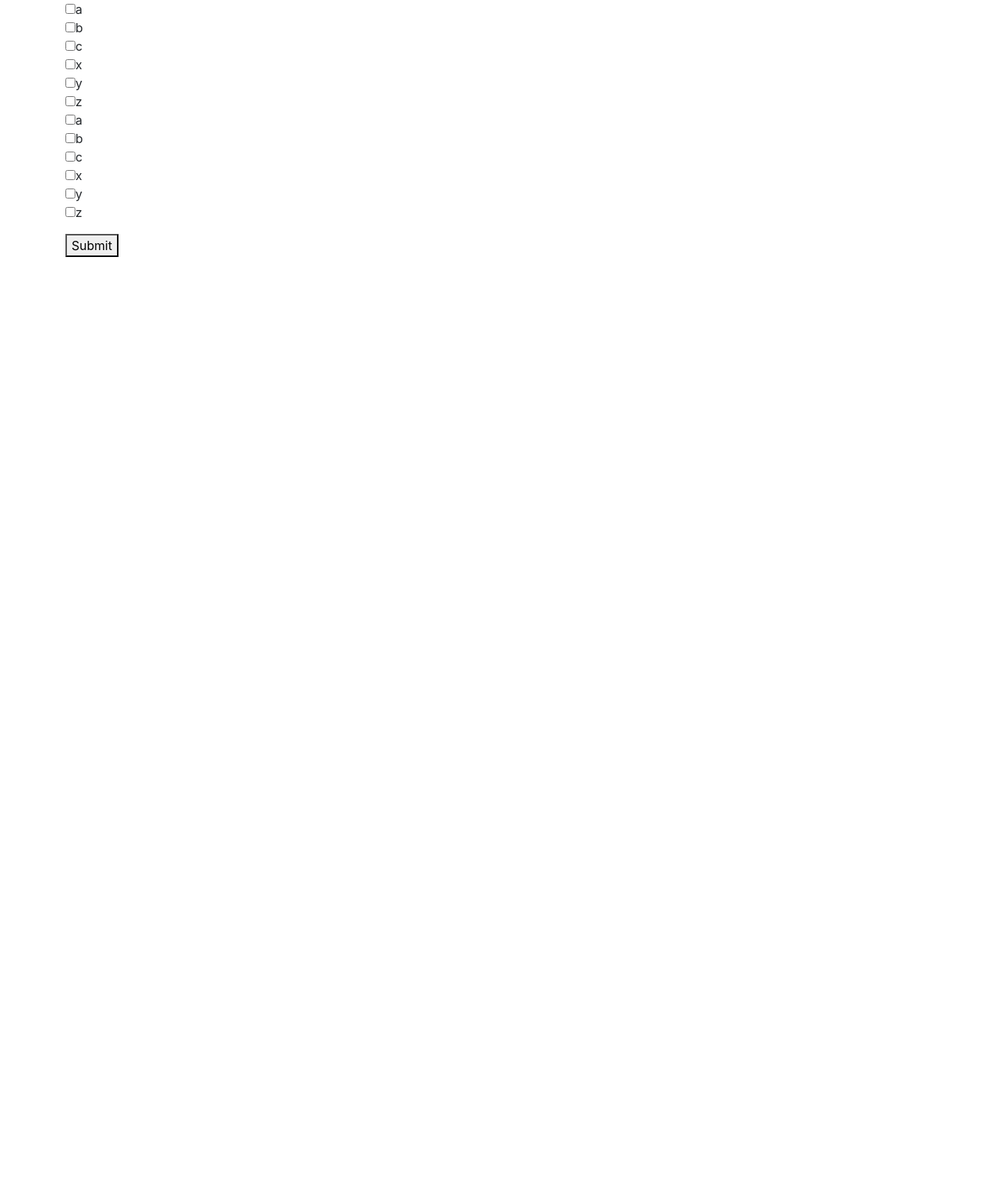
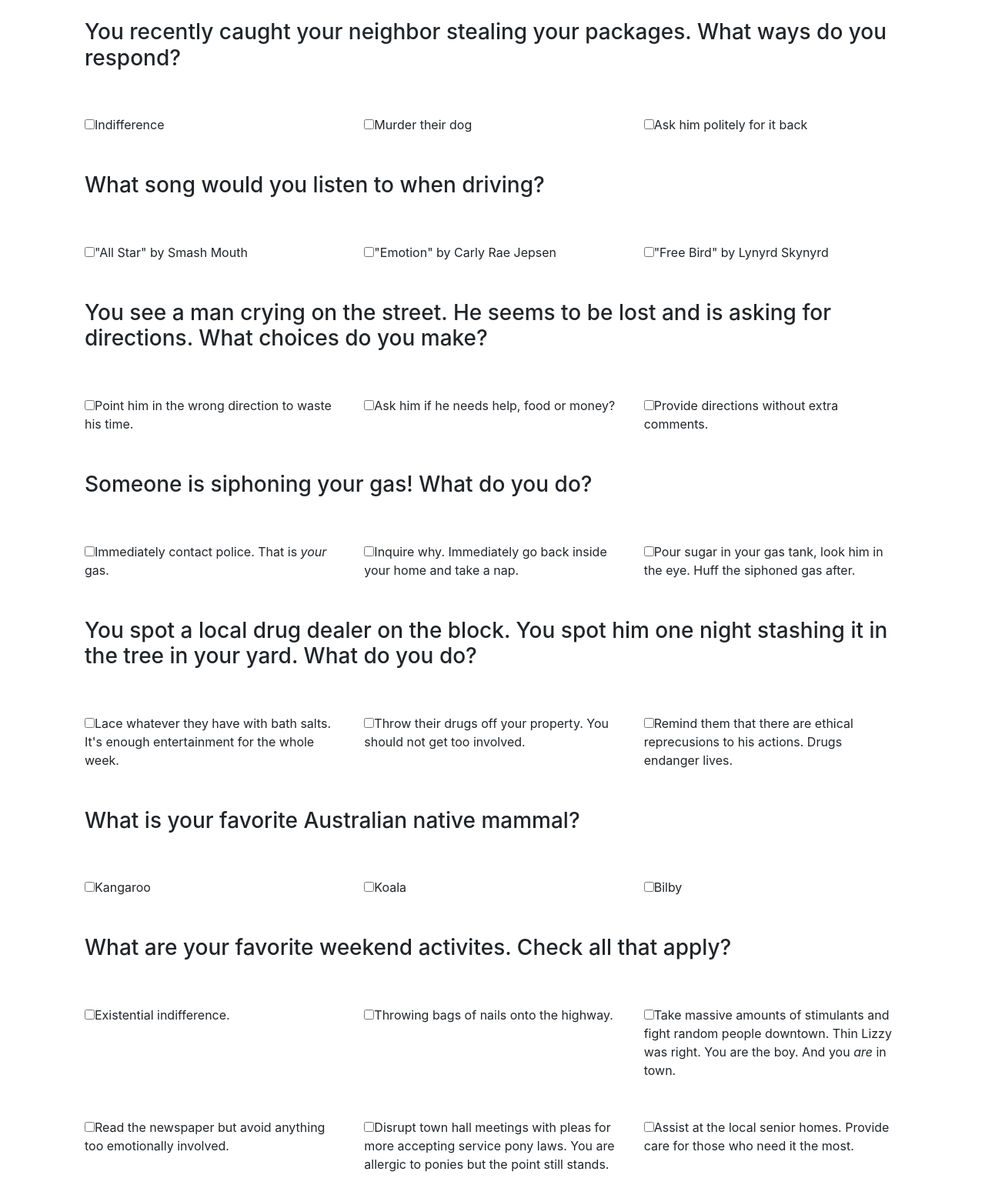
Before and after one commit to bunnymarie/checkbox-survey, a plain HTML site: page index.html in a window 1280 px wide. Shown: the top 1553 px of the page at 77% size. Before the commit the page ends 800 px from the top, so only its background shows below. Drawn offline with Linux system fonts and the light colour scheme.

Commit message:
Some spacing and css

```diff
--- a/css/styles.css
+++ b/css/styles.css
@@ -0,0 +1,3 @@
+.row{
+  padding: 25px 25px 25px 25px;
+}
--- a/index.html
+++ b/index.html
@@ -10,18 +10,129 @@
   <div class="container">
     <form id="fortune-teller-form">
       <div class="form-group moralAlignment">
-        <input type="checkbox" name="neutral" value="a">a<br>
-        <input type="checkbox" name="evil" value="b">b<br>
-        <input type="checkbox" name="good" value="c">c<br>
-        <input type="checkbox" name="trueneutral" value="x">x<br>
-        <input type="checkbox" name="lawful" value="y">y<br>
-        <input type="checkbox" name="chaotic" value="z">z<br>
-        <input type="checkbox" name="neutral" value="a">a<br>
-        <input type="checkbox" name="evil" value="b">b<br>
-        <input type="checkbox" name="good" value="c">c<br>
-        <input type="checkbox" name="lawneutral" value="x">x<br>
-        <input type="checkbox" name="lawful" value="y">y<br>
-        <input type="checkbox" name="chaotic" value="z">z<br>
+        <div class="row">
+          <div class="col-md-12">
+            <h3>You recently caught your neighbor stealing your packages. What ways do you respond?</h3>
+          </div>
+        </div>
+        <div class="row">
+          <div class="col-md-4">
+            <input type="checkbox" name="neutral" value="a">Indifference<br>
+          </div>
+          <div class="col-md-4">
+            <input type="checkbox" name="evil" value="b">Murder their dog<br>
+          </div>
+          <div class="col-md-4">
+            <input type="checkbox" name="good" value="c">Ask him politely for it back<br>
+          </div>
+        </div>
+        <div class="row">
+          <div class="col-md-12">
+            <h3>What song would you listen to when driving?</h3>
+          </div>
+        </div>
+        <div class="row">
+          <div class="col-md-4">
+            <input type="checkbox" name="trueneutral" value="x">"All Star" by Smash Mouth<br>
+          </div>
+          <div class="col-md-4">
+            <input type="checkbox" name="lawful" value="y">"Emotion" by Carly Rae Jepsen<br>
+          </div>
+          <div class="col-md-4">
+            <input type="checkbox" name="chaotic" value="z">"Free Bird" by Lynyrd Skynyrd
+          </div>
+        </div>
+        <div class="row">
+          <div class="col-md-12">
+            <h3>You see a man crying on the street. He seems to be lost and is asking for directions. What choices do you make?</h3>
+          </div>
+        </div>
+        <div class="row">
+          <div class="col-md-4">
+            <input type="checkbox" name="evil" value="b">Point him in the wrong direction to waste his time.<br>
+          </div>
+          <div class="col-md-4">
+            <input type="checkbox" name="good" value="c">Ask him if he needs help, food or money?<br>
+          </div>
+          <div class="col-md-4">
+            <input type="checkbox" name="neutral" value="a">Provide directions without extra comments.<br>
+          </div>
+        </div>
+        <div class="row">
+          <div class="col-md-12">
+            <h3>Someone is siphoning your gas! What do you do?</h3>
+          </div>
+        </div>
+        <div class="row">
+          <div class="col-md-4">
+            <input type="checkbox" name="lawful" value="y">Immediately contact police. That is <i>your</i> gas.<br>
+          </div>
+          <div class="col-md-4">
+            <input type="checkbox" name="trueneutral" value="x">Inquire why. Immediately go back inside your home and take a nap.<br>
+          </div>
+          <div class="col-md-4">
+            <input type="checkbox" name="chaotic" value="z">Pour sugar in your gas tank, look him in the eye. Huff the siphoned gas after.<br>
+          </div>
+        </div>
+        <div class="row">
+          <div class="col-md-12">
+            <h3>You spot a local drug dealer on the block. You spot him one night stashing it in the tree in your yard. What do you do?</h3>
+          </div>
+        </div>
+        <div class="row">
+          <div class="col-md-4">
+            <input type="checkbox" name="evil" value="b">Lace whatever they have with bath salts. It's enough entertainment for the whole week.<br>
+          </div>
+          <div class="col-md-4">
+            <input type="checkbox" name="neutral" value="a">Throw their drugs off your property. You should not get too involved.<br>
+          </div>
+          <div class="col-md-4">
+            <input type="checkbox" name="good" value="c">Remind them that there are ethical reprecusions to his actions. Drugs endanger lives.<br>
+          </div>
+        </div>
+        <div class="row">
+          <div class="col-md-12">
+            <h3>What is your favorite Australian native mammal?</h3>
+          </div>
+        </div>
+        <div class="row">
+          <div class="col-md-4">
+            <input type="checkbox" name="chaotic" value="z">Kangaroo<br>
+          </div>
+          <div class="col-md-4">
+            <input type="checkbox" name="trueneutral" value="x">Koala<br>
+          </div>
+          <div class="col-md-4">
+            <input type="checkbox" name="lawful" value="y">Bilby<br>
+          </div>
+        </div>
+        <div class="row">
+          <div class="col-md-12">
+            <h3>What are your favorite weekend activites. Check all that apply?</h3>
+          </div>
+        </div>
+        <div class="row">
+          <div class="col-md-4">
+            <input type="checkbox" name="trueneutral" value="x">Existential indifference.<br>
+          </div>
+          <div class="col-md-4">
+            <input type="checkbox" name="evil" value="b">Throwing bags of nails onto the highway.<br>
+          </div>
+          <div class="col-md-4">
+            <input type="checkbox" name="chaotic" value="z">Take massive amounts of stimulants and fight random people downtown. Thin Lizzy was right. You are the boy. And you <i>are</i> in town.<br>
+          </div>
+        </div>
+        <div class="row">
+          <div class="col-md-4">
+            <input type="checkbox" name="neutral" value="a">Read the newspaper but avoid anything too emotionally involved. <br>
+          </div>
+          <div class="col-md-4">
+            <input type="checkbox" name="lawful" value="y">Disrupt town hall meetings with pleas for more accepting service pony laws. You are allergic to ponies but the point still stands.<br>
+          </div>
+          <div class="col-md-4">
+            <input type="checkbox" name="good" value="c">Assist at the local senior homes. Provide care for those who need it the most.<br>
+          </div>
+        </div>
       </div>
       <button type="submit">Submit</button>
     </form>
--- a/js/scripts.js
+++ b/js/scripts.js
@@ -1,4 +1,7 @@
 $(document).ready(function(){
+
+  $("form#fortune-teller-form").submit(function(event){
+    event.preventDefault();
     //Base of Alignment
     var baseGood = [];
     var baseNeutral = [];
@@ -8,9 +11,6 @@ $(document).ready(function(){
     var lawLawful = [];
     var lawNeutral = [];
     var lawChaotic = [];
-
-  $("form#fortune-teller-form").submit(function(event){
-    event.preventDefault();
     //adding base neutral questions together
     $("input:checkbox[value=a]:checked").each(function(){
       baseNeutral.push('a');
@@ -23,7 +23,6 @@ $(document).ready(function(){
     $("input:checkbox[value=c]:checked").each(function(){
       baseGood.push('c');
     });
-
     //adding law trueneutral questions together
     $("input:checkbox[value=x]:checked").each(function(){
       lawNeutral.push('x');
@@ -70,5 +69,55 @@ $(document).ready(function(){
     } else {
       //EMPTY UNTIL FURTHER NOTICE
     }
+    debugger;
+    if (baseResult === 1){
+      //Good
+      if (lawResult === 1){
+        //Lawful
+        alert("Lawful Good");
+      } else if (lawResult === 2){
+        //Neutral
+        alert("Neutral Good");
+      } else if (lawResult === 3){
+        //Chaotic
+        alert("Chaotic Good");
+      } else {
+        alert("??/good")
+      }
+    } else if (baseResult === 2){
+      //Neutral
+      if (lawResult === 1){
+        //Lawful
+        alert("Lawful Neutral");
+      } else if (lawResult === 2){
+        //Neutral
+        alert("True Neutral");
+      } else if (lawResult === 3){
+        //Chaotic
+        alert("Chaotic Neutral");
+      } else {
+        //other
+        alert("???/Neutral");
+      }
+    } else if (baseResult === 3){
+      //Evil
+      if (lawResult === 1){
+        //Lawful
+        alert("Lawful Evil");
+      } else if (lawResult === 2){
+        //Neutral
+        alert("Neutral Evil");
+      } else if (lawResult === 3){
+        //Chaotic
+        alert("Chaotic Evil");
+      } else {
+      //other
+      alert("???/Evil");
+      }
+    } else {
+      //EMPTY FOR NOW
+      alert("Its a mystery??");
+    }
+
   });
 });
```
Lines whose indentation alone changed are shown as unchanged.
